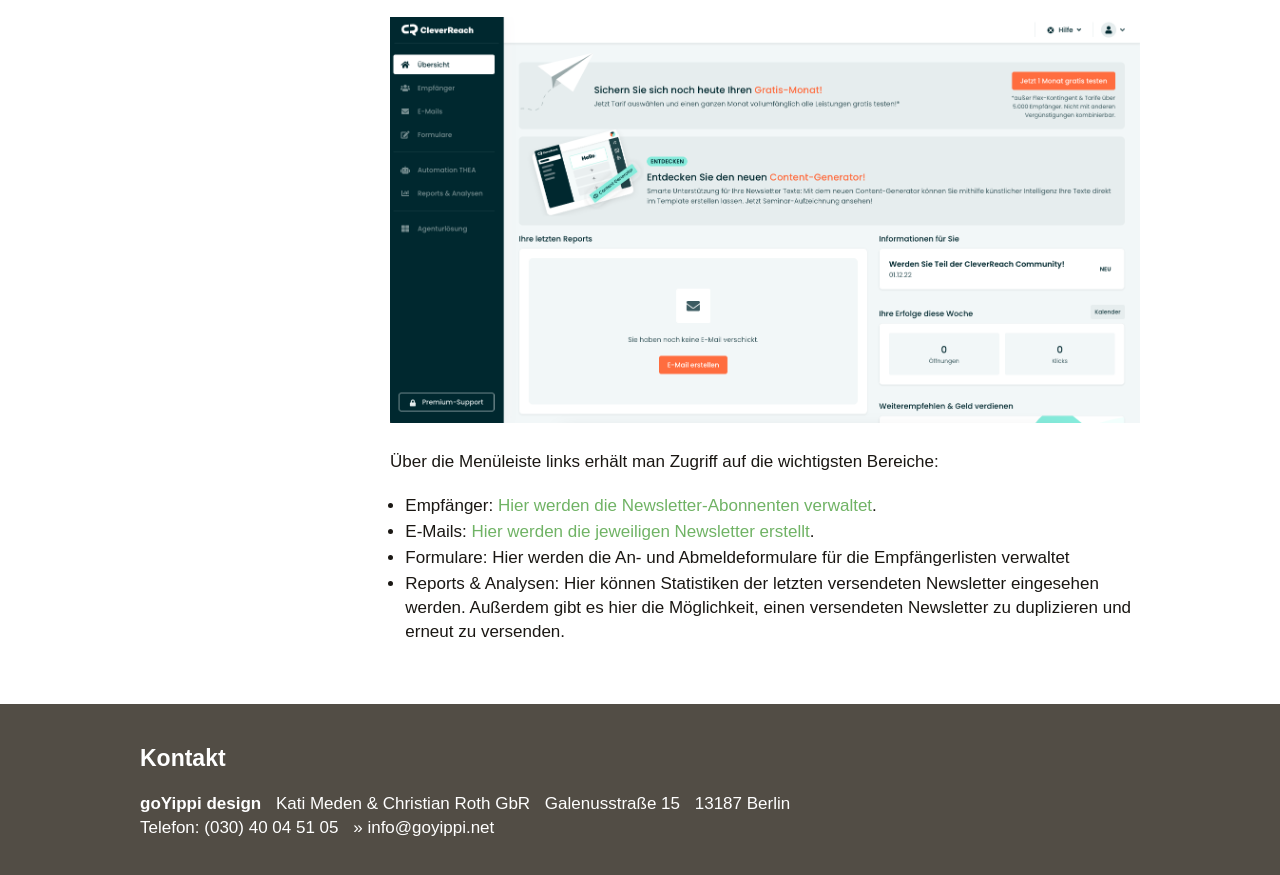
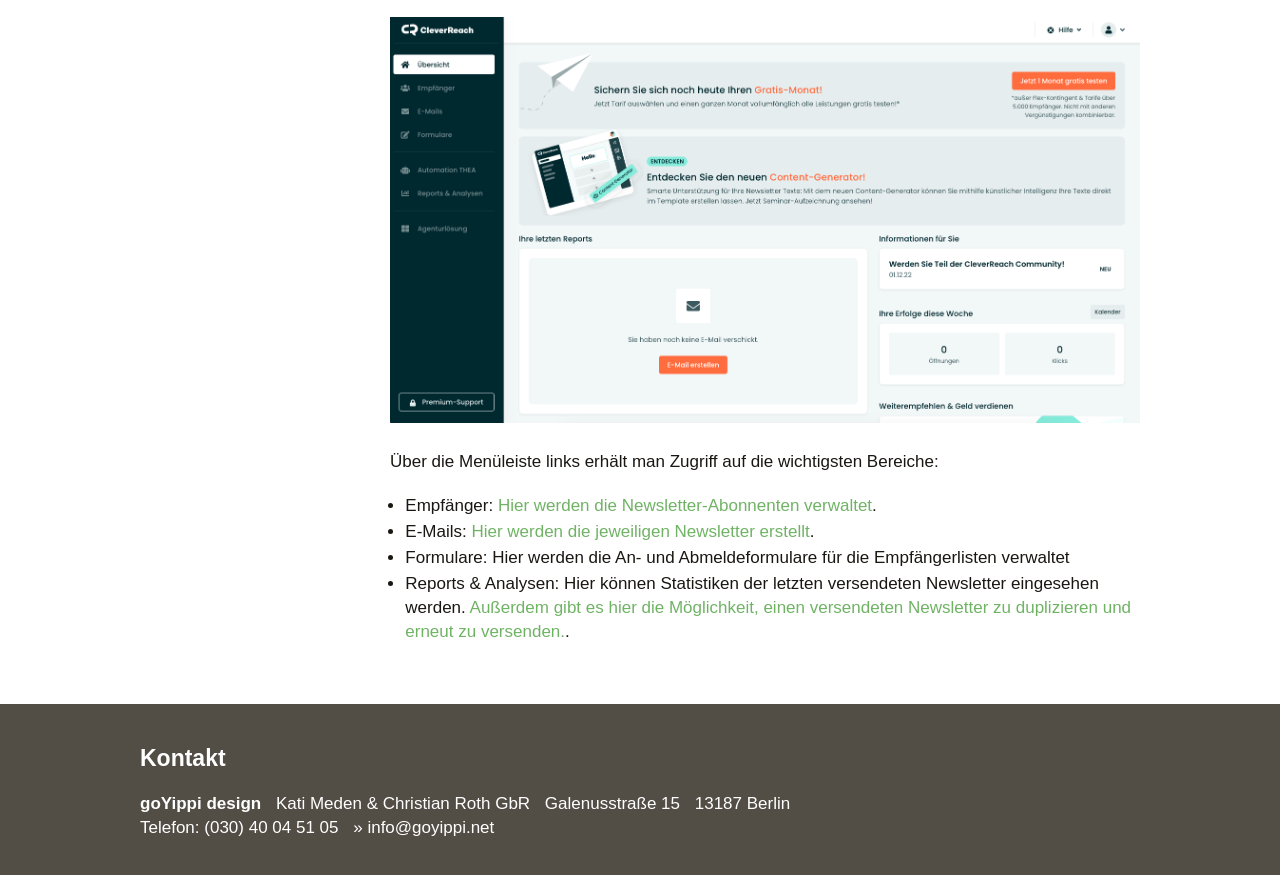
Before and after one commit to goYippi-labs/tutorials, a Jekyll site: the page built from cleverreach/index.md, in a window 1280 px wide and 900 px high, scrolled down 642 px. Shown: the top 875 px of the window. Built offline with Jekyll 4.4.1, drawn with Linux system fonts in a browser that asks for light colours; nearby versions of some CDN libraries; some web fonts are replaced; library files that are not in the unit come from our copies; some of the changed lines change nothing that is shown.

Commit message:
Added Anchor Link

```diff
--- a/cleverreach/index.md
+++ b/cleverreach/index.md
@@ -29,4 +29,4 @@
 * Empfänger: [Hier werden die Newsletter-Abonnenten verwaltet](/cleverreach/abonnenten-verwalten).
 * E-Mails: [Hier werden die jeweiligen Newsletter erstellt](/cleverreach/newsletter-erstellen).
 * Formulare: Hier werden die An- und Abmeldeformulare für die Empfängerlisten verwaltet
-* Reports & Analysen: Hier können Statistiken der letzten versendeten Newsletter eingesehen werden. Außerdem gibt es hier die Möglichkeit, einen versendeten Newsletter zu duplizieren und erneut zu versenden.
+* Reports & Analysen: Hier können Statistiken der letzten versendeten Newsletter eingesehen werden. [Außerdem gibt es hier die Möglichkeit, einen versendeten Newsletter zu duplizieren und erneut zu versenden.](/cleverreach/newsletter-erstellen#newsletter-duplizieren).
```
